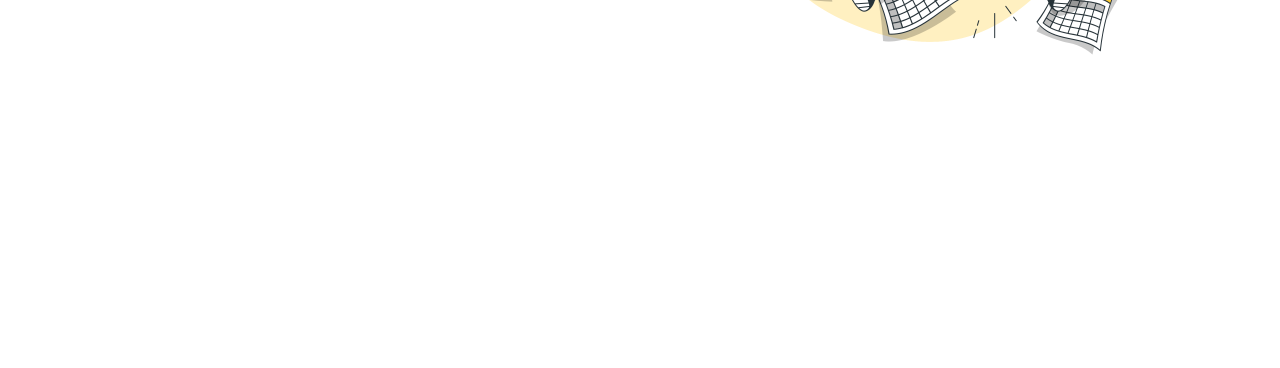
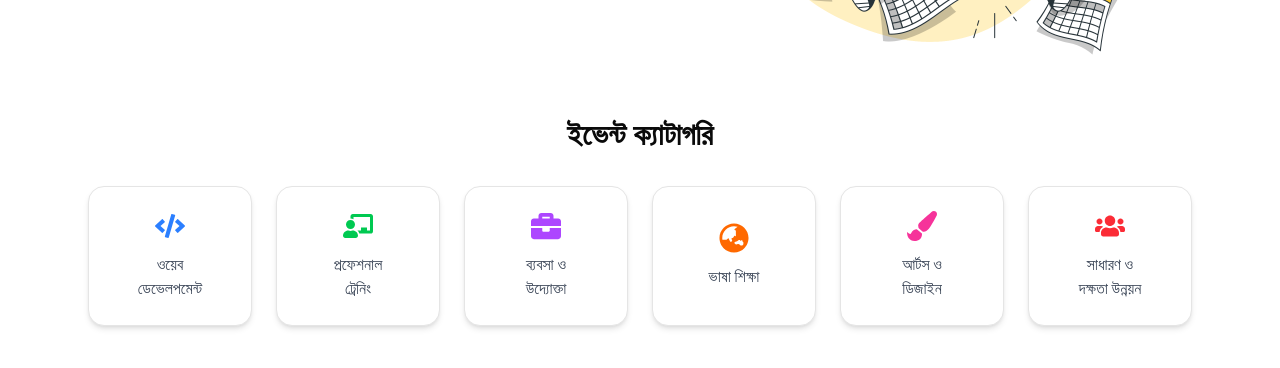
Before and after one commit to sajid-islam/Diploma360-Client, a Next.js app: page / in a window 1280 px wide. Shown: the part 514-882 px from the top of the page. Before the commit the page ends 800 px from the top, so only its background shows below. Built offline with nearby package versions, Linux system fonts and the light colour scheme; no server answers.

Commit message:
designed the categories section

```diff
--- a/src/app/(main)/page.jsx
+++ b/src/app/(main)/page.jsx
@@ -1,4 +1,5 @@
 import Banner from "@/components/Banner/Banner";
+import CategoriesSection from "@/components/CategoriesSection/CategoriesSection";
 import EventCard from "@/components/EventCard/EventCard";
 import React from "react";
 
@@ -6,6 +7,7 @@ const HomePage = () => {
     return (
         <main className="max-w-7xl mx-auto px-5">
             <Banner />
+            <CategoriesSection />
         </main>
     );
 };
--- /dev/null
+++ b/src/components/CategoriesSection/CategoriesSection.jsx
@@ -0,0 +1,71 @@
+"use client";
+
+import { Card, CardContent } from "@/components/ui/card";
+import {
+    FaBriefcase,
+    FaChalkboardTeacher,
+    FaCode,
+    FaGlobeAsia,
+    FaPaintBrush,
+    FaUsers,
+} from "react-icons/fa";
+
+const categories = [
+    {
+        id: 1,
+        name: "ওয়েব ডেভেলপমেন্ট",
+        icon: <FaCode className="text-blue-500 text-3xl" />,
+    },
+    {
+        id: 2,
+        name: "প্রফেশনাল ট্রেনিং",
+        icon: <FaChalkboardTeacher className="text-green-500 text-3xl" />,
+    },
+    {
+        id: 3,
+        name: "ব্যবসা ও উদ্যোক্তা",
+        icon: <FaBriefcase className="text-purple-500 text-3xl" />,
+    },
+    {
+        id: 4,
+        name: "ভাষা শিক্ষা",
+        icon: <FaGlobeAsia className="text-orange-500 text-3xl" />,
+    },
+    {
+        id: 5,
+        name: "আর্টস ও ডিজাইন",
+        icon: <FaPaintBrush className="text-pink-500 text-3xl" />,
+    },
+    {
+        id: 6,
+        name: "সাধারণ ও দক্ষতা উন্নয়ন",
+        icon: <FaUsers className="text-red-500 text-3xl" />,
+    },
+];
+
+export default function CategoriesSection() {
+    return (
+        <section className="py-12">
+            <div className="max-w-6xl mx-auto px-6">
+                <h2 className="text-3xl font-bold text-center mb-8">
+                    ইভেন্ট ক্যাটাগরি
+                </h2>
+                <div className="grid grid-cols-2 md:grid-cols-3 lg:grid-cols-6 gap-6">
+                    {categories.map((cat) => (
+                        <Card
+                            key={cat.id}
+                            className="flex flex-col items-center justify-center p-6 rounded-2xl shadow-md hover:shadow-lg hover:-translate-y-1 transition-all cursor-pointer"
+                        >
+                            <CardContent className="flex flex-col items-center text-center">
+                                {cat.icon}
+                                <p className="mt-3 font-medium text-gray-700">
+                                    {cat.name}
+                                </p>
+                            </CardContent>
+                        </Card>
+                    ))}
+                </div>
+            </div>
+        </section>
+    );
+}
```
